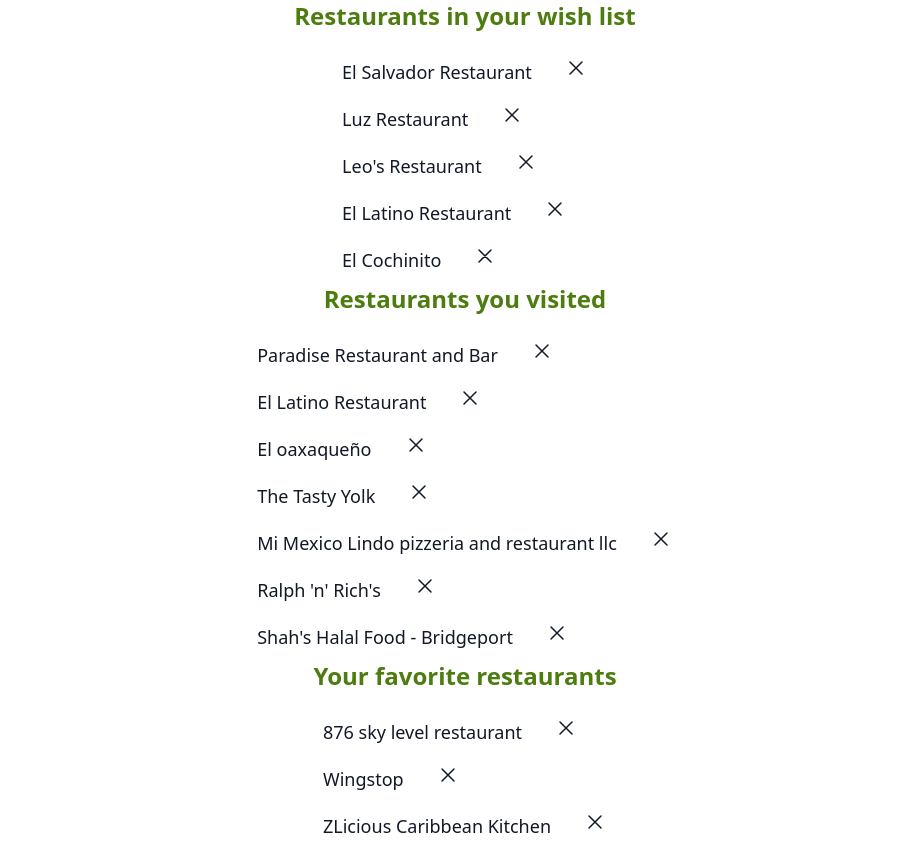
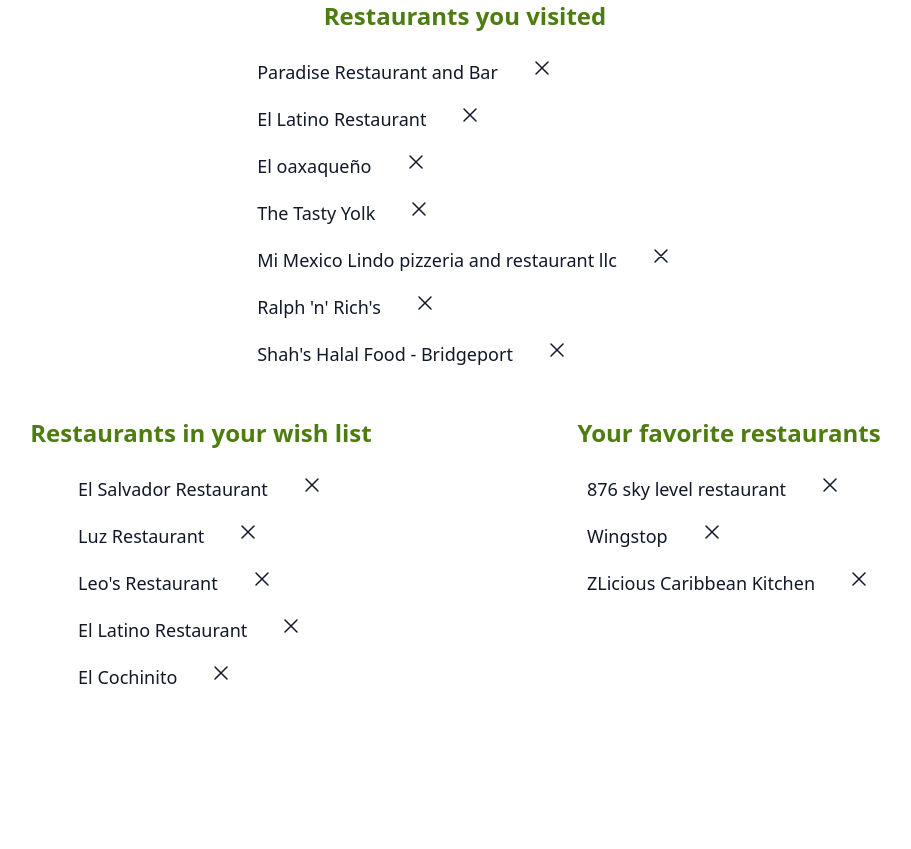
Before and after one commit to Srasulova/Ratatouille, a Flask app: page /my_lists/2 in a window 1280 px wide. Shown: the whole page, without its empty margins (175-1086 px from the left). After the commit the page ends 684 px from the top, so only its background shows below. Run offline with Flask 3, Linux system fonts and the light colour scheme.

Commit message:
fix some styling

```diff
--- a/app.py
+++ b/app.py
@@ -142,6 +142,8 @@ def users_show(user_id):
     favorites = Favorites.query.filter_by(user_id=user.id).all()
     wishlisted = WishlistRestaurants.query.filter_by(user_id=user.id).all()
     visited = VisitedRestaurants.query.filter_by(user_id=user.id).all()
+
+    print(user.location)
 
     return render_template("page_user_profile.html", user=user, favorites = favorites, wishlisted = wishlisted, visited = visited)
 
--- a/static/stylesheets/output.css
+++ b/static/stylesheets/output.css
@@ -1097,6 +1097,12 @@ select {
   margin-bottom: calc(2rem * var(--tw-space-y-reverse));
 }
 
+.space-x-8 > :not([hidden]) ~ :not([hidden]) {
+  --tw-space-x-reverse: 0;
+  margin-right: calc(2rem * var(--tw-space-x-reverse));
+  margin-left: calc(2rem * calc(1 - var(--tw-space-x-reverse)));
+}
+
 .overflow-hidden {
   overflow: hidden;
 }
--- a/templates/base.html
+++ b/templates/base.html
@@ -23,6 +23,11 @@
             >Home</a
           >
           <a
+          href="{{ url_for('show_search_restaurants', user_id=g.user.id) }}"
+          class="text-gray-900 hover:bg-gray-50 hover:text-gray-900 inline-flex items-center rounded-md py-2 px-3 text-sm font-medium"
+          >Search Restaurants</a
+        >
+          <a
             href="{{ url_for('show_my_restaurants', user_id=g.user.id) }}"
             class="text-gray-900 hover:bg-gray-50 hover:text-gray-900 inline-flex items-center rounded-md py-2 px-3 text-sm font-medium"
             >My Places</a
@@ -37,11 +42,7 @@
             class="text-gray-900 hover:bg-gray-50 hover:text-gray-900 inline-flex items-center rounded-md py-2 px-3 text-sm font-medium"
             >My Reviews</a
           >
-          <a
-            href="#"
-            class="text-gray-900 hover:bg-gray-50 hover:text-gray-900 inline-flex items-center rounded-md py-2 px-3 text-sm font-medium"
-            >Follows</a
-          >
+
         </div>
 
         <div class="">
--- a/templates/page_my_lists.html
+++ b/templates/page_my_lists.html
@@ -1,24 +1,26 @@
 {% extends "base.html" %} {% block content %}
 
-<!-- Wishlisted restaurants -->
+<div class="max-w-5xl mx-auto">
+
+  <!-- Visited restaurants -->
 
 <div class="w-full">
-  {% if wishlisted %}
+  {% if visited %}
   <div class="mx-auto w-full inline-flex items-center flex-col">
     <h3 class="text-2xl font-bold text-lime-700 mb-4">
-      Restaurants in your wish list
+      Restaurants you visited
     </h3>
     <ul class="">
-      {% for wish in wishlisted %}
+      {% for visit in visited %}
       <li class="text-lg font-medium text-gray-900 flex items-center py-2">
-        {{ wish.restaurant.name }}
+        {{ visit.restaurant.name }}
         <div
           class="svg-elements flex space-x-2 items-center justify-center ml-8"
         >
-          <!-- Wishlist/ heart icon -->
+          <!-- Visited place/location  icon -->
 
           <form
-            action="{{ url_for('delete_wishlist', restaurant_id=wish.restaurant.id) }}"
+            action="{{ url_for('delete_visited', restaurant_id=visit.restaurant.id) }}"
             method="POST"
           >
             <button type="submit" class="bg-transparent border-0">
@@ -39,25 +41,26 @@
   {% endif %}
 </div>
 
-<!-- Visited restaurants -->
+<div class="flex space-x-8 mt-10">
+  <!-- Wishlisted restaurants -->
 
-<div class="w-full">
-  {% if visited %}
+<div class="w-full ">
+  {% if wishlisted %}
   <div class="mx-auto w-full inline-flex items-center flex-col">
     <h3 class="text-2xl font-bold text-lime-700 mb-4">
-      Restaurants you visited
+      Restaurants in your wish list
     </h3>
     <ul class="">
-      {% for visit in visited %}
+      {% for wish in wishlisted %}
       <li class="text-lg font-medium text-gray-900 flex items-center py-2">
-        {{ visit.restaurant.name }}
+        {{ wish.restaurant.name }}
         <div
           class="svg-elements flex space-x-2 items-center justify-center ml-8"
         >
-          <!-- Visited place/location  icon -->
+          <!-- Wishlist/ heart icon -->
 
           <form
-            action="{{ url_for('delete_visited', restaurant_id=visit.restaurant.id) }}"
+            action="{{ url_for('delete_wishlist', restaurant_id=wish.restaurant.id) }}"
             method="POST"
           >
             <button type="submit" class="bg-transparent border-0">
@@ -113,5 +116,12 @@
   </div>
   {% endif %}
 </div>
+</div>
+
+</div>
+
+
+
+
 
 {% endblock %}
```
Also changed, not shown: templates/page_user_profile.html (+6 -4 lines), Ratatouille.db.
